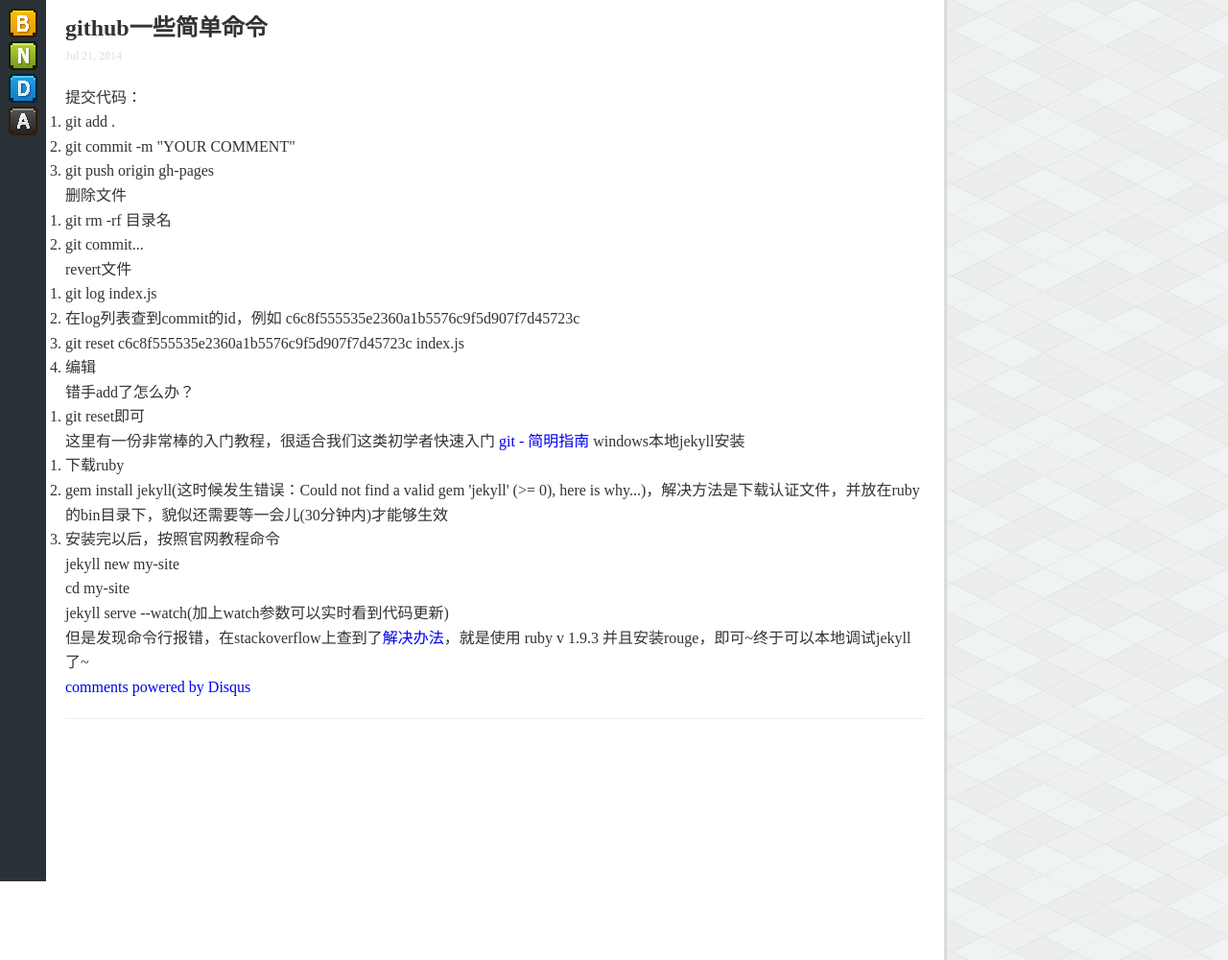
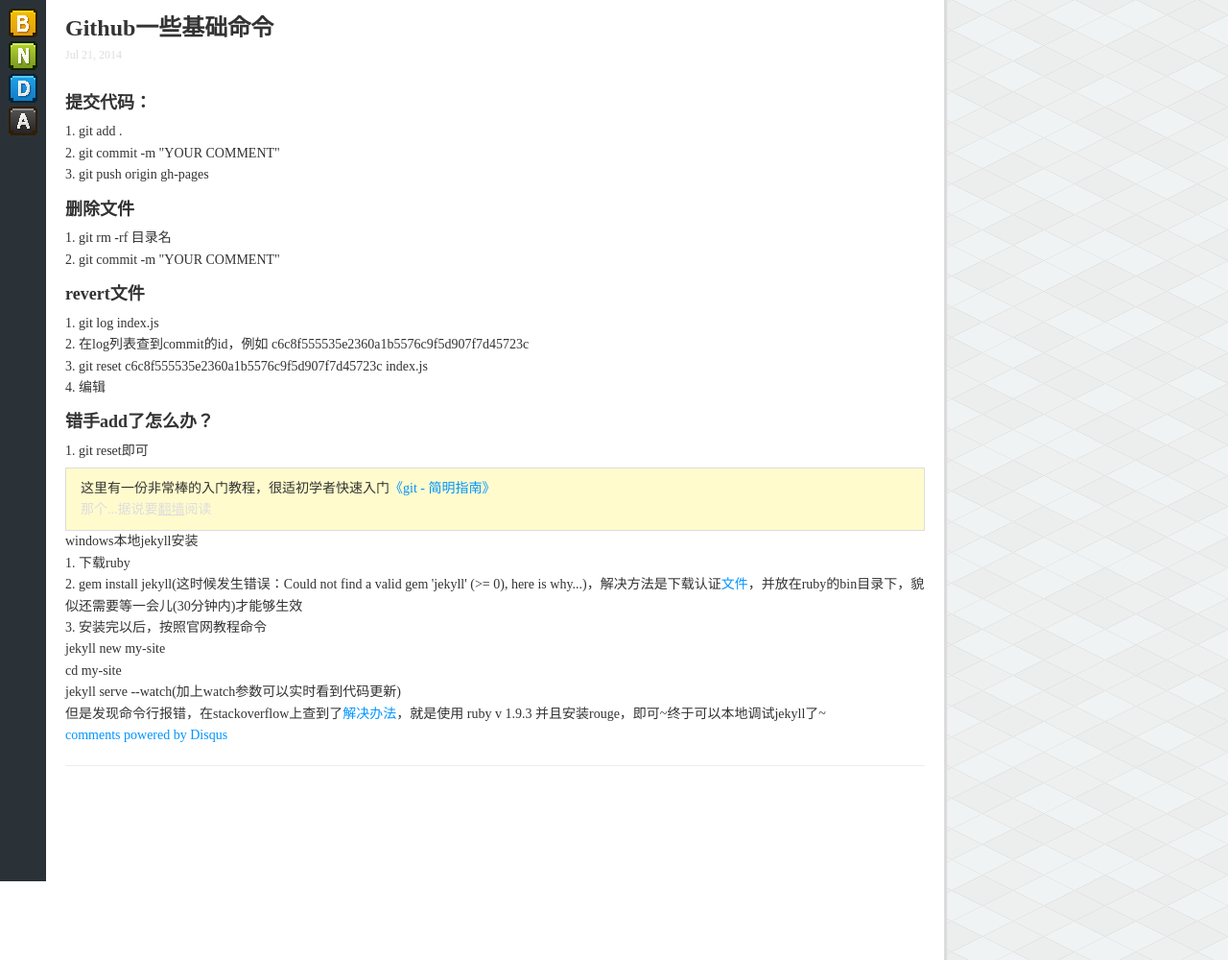
Before and after one commit to chzhbob/jekyll_demo, a Jekyll site: the page built from _posts/2014-07-21-welcome-to-jekyll.html, in a window 1280 px wide. Shown: the whole page at 96% size. Built offline with Jekyll 4.4.1, drawn with Linux system fonts in a browser that asks for light colours; comment, search, counter and statistics services are not loaded.

Commit message:
css modified

```diff
--- a/_posts/2014-07-21-welcome-to-jekyll.html
+++ b/_posts/2014-07-21-welcome-to-jekyll.html
@@ -1,39 +1,52 @@
 ---
 layout: post
-title: github一些简单命令
-description: 本日志的一些维护方式~
+title: Github一些基础命令
+description: 提醒作者别忘了本日志的维护方式~
 ---
-
-
-<p>
-提交代码：
+<section>
+	<h2>提交代码：</h2>
 	<ol>
 		<li>git add .</li>
 		<li>git commit -m "YOUR COMMENT"</li>
 		<li>git push origin gh-pages</li>
 	</ol>
+</section>
 
-删除文件
+<section>
+	<h2>删除文件</h2>
 	<ol>
 		<li>git rm -rf 目录名</li>
-	<li>git commit...</li>
+		<li>git commit -m "YOUR COMMENT"</li>
 	</ol>
+</section>
 
-revert文件
+<section>
+	<h2>revert文件</h2>
 	<ol>
 		<li>git log index.js</li>
 		<li>在log列表查到commit的id，例如 c6c8f555535e2360a1b5576c9f5d907f7d45723c</li>
-	<li>git reset  c6c8f555535e2360a1b5576c9f5d907f7d45723c index.js</li>
+		<li>git reset c6c8f555535e2360a1b5576c9f5d907f7d45723c index.js</li>
 		<li>编辑</li>
 	</ol>
+</section>
 
-错手add了怎么办？
+<section>
+	<h2>错手add了怎么办？</h2>
 	<ol>
 		<li>git reset即可</li>
 	</ol>
+</section>
 
-这里有一份非常棒的入门教程，很适合我们这类初学者快速入门
-<a href="http://rogerdudler.github.io/git-guide/index.zh.html">git - 简明指南</a>
+<section class="refer">
+	<p>
+		这里有一份非常棒的入门教程，很适初学者快速入门<a target="_blank" href="http://rogerdudler.github.io/git-guide/index.zh.html">《git - 简明指南》</a>
+	</p>
+	<p>
+		<span class="tips">那个...据说要<a target="_blank" href="https://github.com/goagent/goagent">翻墙</a>阅读</span>
+	</p>
+
+
+</section>
 
 windows本地jekyll安装
 <ol>
@@ -51,7 +64,7 @@ windows本地jekyll安装
 		但是发现命令行报错，在stackoverflow上查到了<a href="http://stackoverflow.com/questions/16498287/jekyll-liquid-exception-cannot-load-such-file-yajl-2-0-yajl" target="_blank">解决办法</a>，就是使用 ruby v 1.9.3 并且安装rouge，即可~终于可以本地调试jekyll了~
 	</li>
 </ol>
-</p>
+
 
     <div id="disqus_thread"></div>
     <script type="text/javascript">
--- a/_posts/2015-01-30-charming-sublime.html
+++ b/_posts/2015-01-30-charming-sublime.html
@@ -26,5 +26,6 @@ description: 记录一些常用的Sublime快捷键~
 <li>6. alt + F3 快速检索选中的当前文本并同时修改</li>
 <li>7. close tag怎么搞？</li>
 <li>8. ctrl + shift + up 整块向上移动</li>
+<li>9. ctrl + shift + f </li>
 
 </ul>
--- a/css/main.css
+++ b/css/main.css
@@ -3,13 +3,14 @@ html,body{
 	font-family:'微软雅黑';
 	color:#333;
 	background: url("../img/bg.png");
+	font-size: 14px;
 }
 .wrap:before,
 .wrap:after { content:""; display:table; }
 .wrap:after { clear: both; }
 .wrap { zoom: 1;}
 .list-unstyled {padding-left: 0;list-style: none;}
-a,a:hover{text-decoration:none;}
+a,a:hover{text-decoration:none;color:rgb(0, 148, 255);}
 pre{
 	font-family: 'Consolas', 'DejaVu Sans Mono', 'Bitstream Vera Sans Mono', monospace;
 	font-size: 13px;
@@ -75,7 +76,36 @@ pre{
 	line-height: 1.6;
 	padding-top: 10px;
 }
+
+/* post-content */
 .post-content{
 	padding:20px 0;
 	line-height: 1.6;
 }
+
+.post-content h2{
+	font-size: 18px;
+	font-weight: bold;
+	padding-bottom: 5px;
+}
+.post-content ol{
+	list-style: decimal inside;
+}
+.post-content ul{
+	list-style: none;
+}
+.post-content section{
+	padding: 5px 0;
+}
+.post-content .tips{
+	color: #ddd;
+}
+.post-content .tips a{
+	color: #ddd;
+	text-decoration: underline;
+}
+.post-content .refer{
+	border:1px solid #ddd;
+	background: #FFFBCD;
+	padding: 10px 15px;
+}
```
Lines whose indentation alone changed are shown as unchanged.
